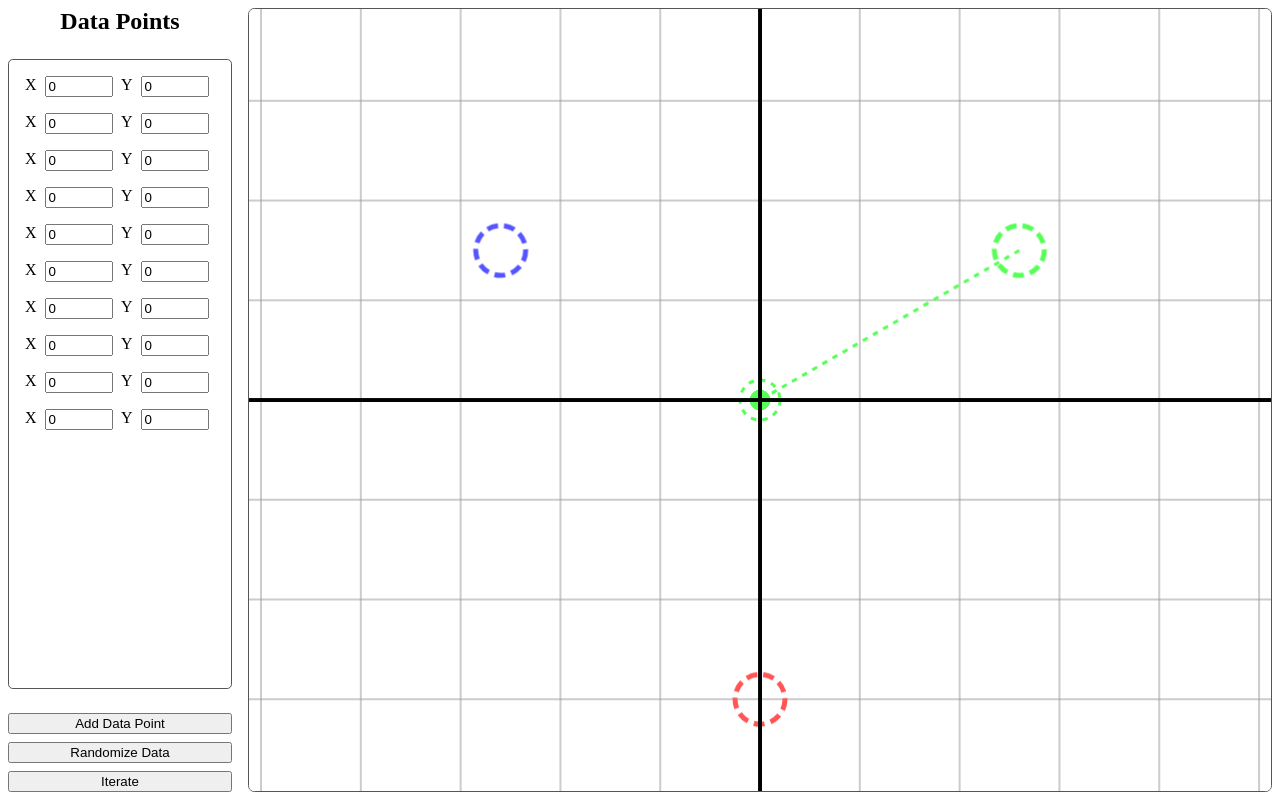
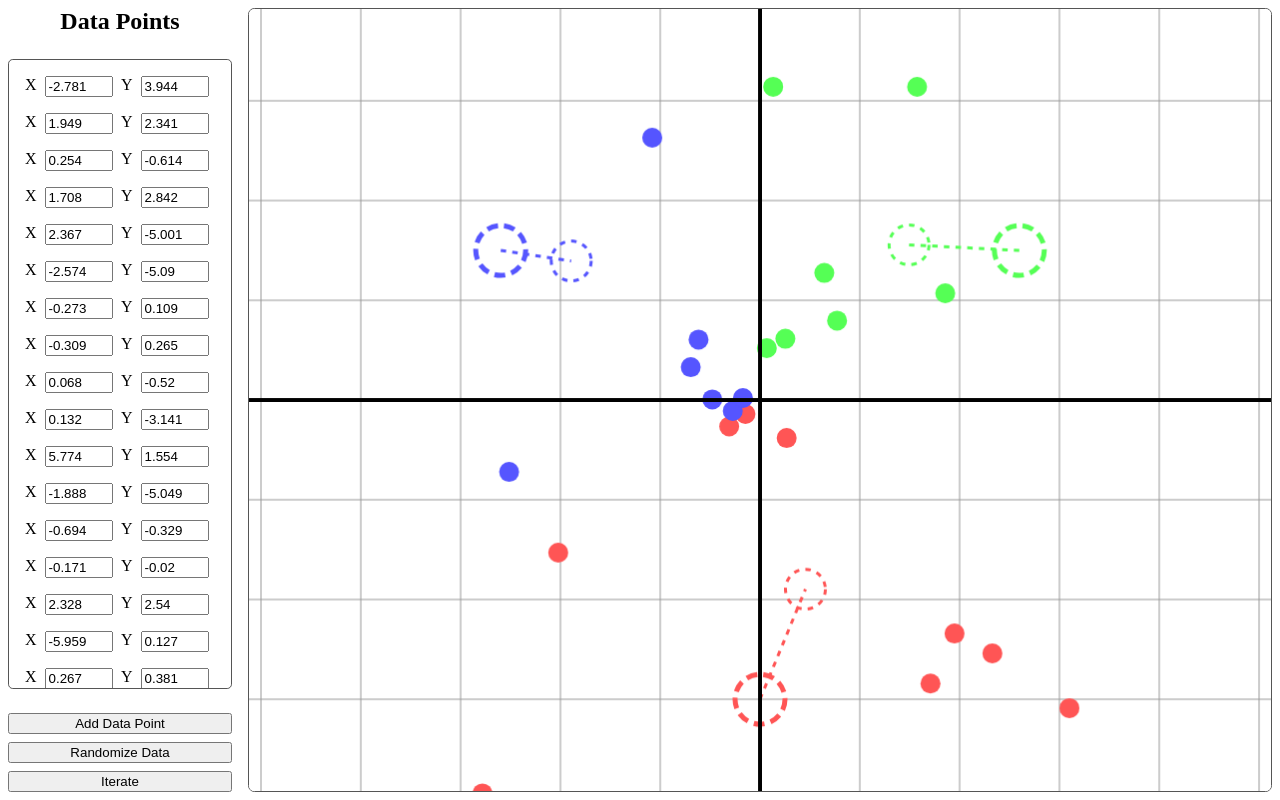
Before and after one commit to BenJilks/K-Means-Classifier, a React (Create React App) app: page / in a window 1280 px wide. Built offline with nearby package versions, Linux system fonts and the light colour scheme.

Commit message:
Increase default point count to 30 and randomize data on start.

```diff
--- a/src/components/settings/index.tsx
+++ b/src/components/settings/index.tsx
@@ -1,10 +1,7 @@
 import React, { useEffect, useState } from 'react'
-import { DataPoint } from '../..'
+import { DataPoint, generate_random_points } from '../..'
 import { classify } from '../../classifier'
 import styles from './index.module.css'
-
-const random_decimal_places = 3
-const random_scale = 6
 
 type DataPointProps = {
     key: string,
@@ -70,21 +67,7 @@ export default function Settings({ data_points,
     }
 
     const on_randomize_data = () => {
-        const decimal_places = 10 ** random_decimal_places
-        const round = (x: number) =>
-            Math.round(x * decimal_places) / decimal_places
-
-        const new_points = new Array(data_points.length)
-        for (let i = 0; i < data_points.length; i++) {
-            const rotation = Math.random() * Math.PI * 2
-            const radius = Math.random() * random_scale
-            new_points[i] = {
-                x: round(Math.sin(rotation) * radius),
-                y: round(Math.cos(rotation) * radius),
-            }
-        }
-
-        set_data_points(new_points)
+        set_data_points(generate_random_points(data_points.length))
     }
 
     const on_iterate = () => {
--- a/src/index.tsx
+++ b/src/index.tsx
@@ -5,14 +5,35 @@ import Splitter from './components/splitter'
 import DataDisplay from './components/data_display'
 import './index.css'
 
-const default_point_count = 10
+const default_point_count = 30
 const default_group_count = 3
+
+const random_decimal_places = 3
+const random_scale = 6
 
 export type DataPoint = { x: number, y: number }
 
+export function generate_random_points(count: number): DataPoint[] {
+    const decimal_places = 10 ** random_decimal_places
+    const round = (x: number) =>
+        Math.round(x * decimal_places) / decimal_places
+
+    const new_points = new Array(count)
+    for (let i = 0; i < count; i++) {
+        const rotation = Math.random() * Math.PI * 2
+        const radius = Math.random() * random_scale
+        new_points[i] = {
+            x: round(Math.sin(rotation) * radius),
+            y: round(Math.cos(rotation) * radius),
+        }
+    }
+
+    return new_points
+}
+
 function Body() {
     const [data_points, set_data_points] = useState(
-        new Array(default_point_count).fill({ x: 0, y: 0 }))
+        generate_random_points(default_point_count))
 
     const [groups, set_groups] = useState(
         new Array(default_group_count).fill(null).map((_, index) => {
```
